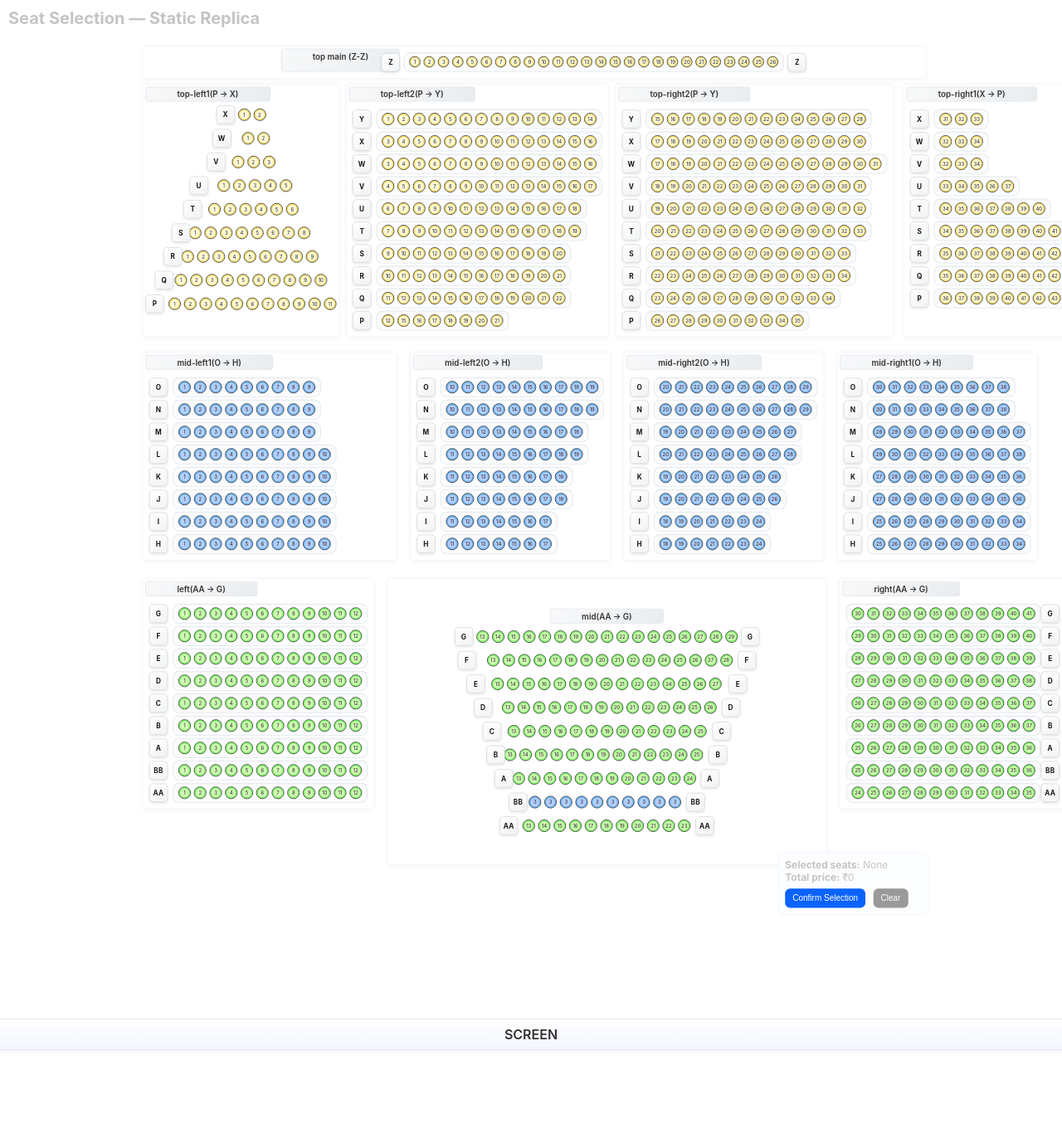
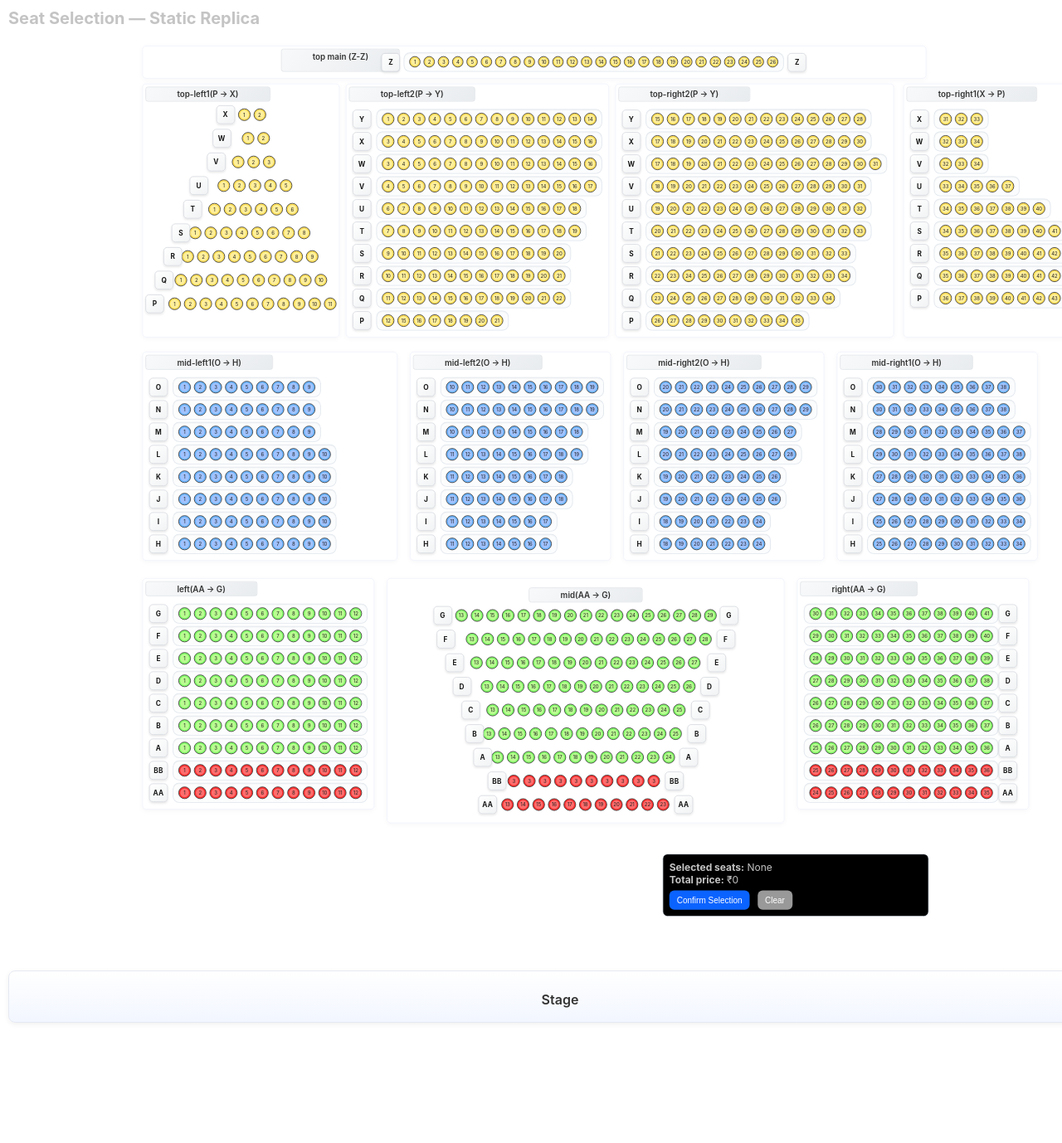
Before and after one commit to gaganRat3/book_my-show-Bhudev, a Django app: template templates/seat.html in a window 1280 px wide; the page is wider, and only the part inside the window is pictured. Shown: that part at 83% size. After the commit the page ends 1233 px from the top of that part, so only its background shows below. Run offline with Django 5.2, Linux system fonts and the light colour scheme; the template is opened without the code that fills it: most values are stand-ins (such as "Sample title", 1, 10 or a date in 2020).

Commit message:
good commit

```diff
--- a/templates/landing_form.html
+++ b/templates/landing_form.html
@@ -1,7 +1,7 @@
 <!DOCTYPE html>
 <html>
   <head>
-    <title>Welcome to Book My Show</title>
+    <title>Bhudev Kalakaar 2025 seat booking</title>
     <link rel="stylesheet" href="/static/styles.css" />
   </head>
   <body>
@@ -9,9 +9,9 @@
       <div class="movie-form-card">
         <div class="movie-form-header">
           <span class="movie-icon">🎬</span>
-          <h1>Welcome to Book My Show</h1>
+          <h1>Welcome to Bhudev Kalakaar 2025 seat booking </h1>
           <p class="movie-sub">
-            Book your tickets for the best events and movies!
+            Book your tickets for the best events!
           </p>
         </div>
         <form method="post">
--- a/templates/seat.html
+++ b/templates/seat.html
@@ -3,8 +3,8 @@
   <head>
         <script>
           window.seatPrices = JSON.parse('{{ seat_prices|safe }}');
-          // Debug: print seatPrices and selected seat labels
-          console.log('Seat Prices:', window.seatPrices);
+          // Debug: print seatPrices mapping
+          console.log('Seat Prices mapping:', window.seatPrices);
         </script>
     <meta charset="utf-8" />
     <meta name="viewport" content="width=device-width,initial-scale=1" />
@@ -35,14 +35,17 @@
     .screen {
     background: linear-gradient(180deg, #fff, #f2f6ff);
     text-align: center;
-        padding: 8px;
+       padding: 24px 454px 17px;
     border-radius: 8px;
-        margin: -150px;
+    margin: -140px auto 0 auto;   /* fixed: screen stays at the end */
+    width: 90%;
+    max-width: 420px;
     box-shadow: 0 2px 6px rgba(0, 0, 0, 0.06);
     color: #333;
     font-weight: 600;
     border: 1px solid #e6e9f2;
 }
+
 
       .seatmap {
         display: flex;
@@ -161,20 +164,27 @@
         border-color: #ffe5c8;
       }
         .orange {
-          background: #fff9db !important;
+          background: #ffef9c !important;
           color: #222 !important;
           border: 1.5px solid #222 !important;
-          box-shadow: 0 0 0 2px #ffe066 inset;
+          box-shadow: 0 0 0 2px #ffdc52 inset;
+        }
+
+          .red {
+          background: #ff6d6d !important;
+          color: #222 !important;
+          border: 1.5px solid #222 !important;
+          box-shadow: 0 0 0 2px #ff2a2a inset;
         }
 
         .blue {
-          background: #b5cefd !important;
+          background: #a1c2ff !important;
           color: #222 !important;
           border: 1.5px solid #222 !important;
           box-shadow: 0 0 0 2px #66b5ff inset;
         }
         .green {
-          background: #d1fdb5 !important;
+          background: #bafc91 !important;
           color: #222 !important;
           border: 1.5px solid #222 !important;
           box-shadow: 0 0 0 2px #7dff66 inset;
@@ -681,7 +691,7 @@
         margin-top: 12px;
         padding: 10px;
         border-radius: 8px;
-        background: #fbfdff;
+        background: #000000;
         border: 1px solid #eef6ff;
       }
       .btn {
@@ -781,14 +791,14 @@
         flex-direction: column;
         align-items: center;
         min-width: 609px;
-        padding: 48px;
+        padding: 14px;
       }
 
       .section-right {
             position: absolute;
-        bottom: -75px;
+    bottom: -146px;
     right: 0;
-        width: 220px;
+    width: 406px;
     min-width: 200px;
     margin: 0;
       }
@@ -2799,24 +2809,24 @@
                 <div class="row-horizontal">
                   <div class="row-label-left">BB</div>
                   <div class="seats-horizontal">
-                    <div class="seat green" data-id="BB-1"><span>1</span></div>
-                    <div class="seat green" data-id="BB-2"><span>2</span></div>
-                    <div class="seat green" data-id="BB-3"><span>3</span></div>
-                    <div class="seat green" data-id="BB-4"><span>4</span></div>
-                    <div class="seat green" data-id="BB-5">
+                    <div class="seat red reserved" data-id="BB-1"><span>1</span></div>
+                    <div class="seat red reserved" data-id="BB-2"><span>2</span></div>
+                    <div class="seat red reserved" data-id="BB-3"><span>3</span></div>
+                    <div class="seat red reserved" data-id="BB-4"><span>4</span></div>
+                    <div class="seat red reserved" data-id="BB-5">
                       <span>5</span>
                     </div>
-                    <div class="seat green" data-id="BB-6"><span>6</span></div>
-                    <div class="seat green" data-id="BB-7"><span>7</span></div>
-                    <div class="seat green" data-id="BB-8"><span>8</span></div>
-                    <div class="seat green" data-id="BB-9"><span>9</span></div>
-                    <div class="seat green" data-id="BB-10">
+                    <div class="seat red reserved" data-id="BB-6"><span>6</span></div>
+                    <div class="seat red reserved" data-id="BB-7"><span>7</span></div>
+                    <div class="seat red reserved" data-id="BB-8"><span>8</span></div>
+                    <div class="seat red reserved" data-id="BB-9"><span>9</span></div>
+                    <div class="seat red reserved" data-id="BB-10">
                       <span>10</span>
                     </div>
-                    <div class="seat green" data-id="BB-11">
+                    <div class="seat red reserved" data-id="BB-11">
                       <span>11</span>
                     </div>
-                    <div class="seat green" data-id="BB-12">
+                    <div class="seat red reserved" data-id="BB-12">
                       <span>12</span>
                     </div>
                   </div>
@@ -2826,24 +2836,24 @@
                 <div class="row-horizontal">
                   <div class="row-label-left">AA</div>
                   <div class="seats-horizontal">
-                    <div class="seat green" data-id="AA-1"><span>1</span></div>
-                    <div class="seat green" data-id="AA-2"><span>2</span></div>
-                    <div class="seat green" data-id="AA-3"><span>3</span></div>
-                    <div class="seat green" data-id="AA-4">
+                    <div class="seat red reserved" data-id="AA-1"><span>1</span></div>
+                    <div class="seat red reserved" data-id="AA-2"><span>2</span></div>
+                    <div class="seat red reserved" data-id="AA-3"><span>3</span></div>
+                    <div class="seat red reserved" data-id="AA-4">
                       <span>4</span>
                     </div>
-                    <div class="seat green" data-id="AA-5"><span>5</span></div>
-                    <div class="seat green" data-id="AA-6"><span>6</span></div>
-                    <div class="seat green" data-id="AA-7"><span>7</span></div>
-                    <div class="seat green" data-id="AA-8"><span>8</span></div>
-                    <div class="seat green" data-id="AA-9"><span>9</span></div>
-                    <div class="seat green" data-id="AA-10">
+                    <div class="seat red reserved" data-id="AA-5"><span>5</span></div>
+                    <div class="seat red reserved" data-id="AA-6"><span>6</span></div>
+                    <div class="seat red reserved" data-id="AA-7"><span>7</span></div>
+                    <div class="seat red reserved" data-id="AA-8"><span>8</span></div>
+                    <div class="seat red reserved" data-id="AA-9"><span>9</span></div>
+                    <div class="seat red reserved" data-id="AA-10">
                       <span>10</span>
                     </div>
-                    <div class="seat green" data-id="AA-11">
+                    <div class="seat red reserved" data-id="AA-11">
                       <span>11</span>
                     </div>
-                    <div class="seat green" data-id="AA-12">
+                    <div class="seat red reserved" data-id="AA-12">
                       <span>12</span>
                     </div>
                   </div>
@@ -3082,7 +3092,7 @@
                   <div class="row-horizontal-alt">
                     <div class="row-label-left-alt">C</div>
                     <div class="seats-horizontal-alt">
-                      <div class="seat green data-id="C2-1">
+                      <div class="seat green" data-id="C2-1">
                         <span>13</span>
                       </div>
                       <div class="seat green" data-id="C2-2">
@@ -3221,34 +3231,34 @@
 <div class="row-horizontal-alt">
   <div class="row-label-left-alt">BB</div>
   <div class="seats-horizontal-alt">
-    <div class="seat blue reserved" data-id="F-3">
+    <div class="seat red reserved" data-id="F-3">
       <span>3</span>
     </div>
-    <div class="seat blue reserved" data-id="F-3">
+    <div class="seat red reserved" data-id="F-3">
       <span>3</span>
     </div>
-    <div class="seat blue reserved" data-id="F-3">
+    <div class="seat red reserved" data-id="F-3">
       <span>3</span>
     </div>
-    <div class="seat blue reserved" data-id="F-3">
+    <div class="seat red reserved" data-id="F-3">
       <span>3</span>
     </div>
-    <div class="seat blue reserved" data-id="F-3">
+    <div class="seat red reserved" data-id="F-3">
       <span>3</span>
     </div>
-    <div class="seat blue reserved" data-id="F-3">
+    <div class="seat red reserved" data-id="F-3">
       <span>3</span>
     </div>
-    <div class="seat blue reserved" data-id="F-3">
+    <div class="seat red reserved" data-id="F-3">
       <span>3</span>
     </div>
-    <div class="seat blue reserved" data-id="F-3">
+    <div class="seat red reserved" data-id="F-3">
       <span>3</span>
     </div>
-    <div class="seat blue reserved" data-id="F-3">
+    <div class="seat red reserved" data-id="F-3">
       <span>3</span>
     </div>
-    <div class="seat blue reserved" data-id="F-3">
+    <div class="seat red reserved" data-id="F-3">
       <span>3</span>
     </div>
   </div>
@@ -3258,37 +3268,37 @@
                   <div class="row-horizontal-alt">
                     <div class="row-label-left-alt">AA</div>
                     <div class="seats-horizontal-alt">
-                      <div class="seat green data-id="B2-1">
+                      <div class="seat red reserved" data-id="B2-1"  >
                         <span>13</span>
                       </div>
-                      <div class="seat green data-id="B2-2">
+                      <div class="seat red reserved" data-id="B2-2">
                         <span>14</span>
                       </div>
-                      <div class="seat green data-id="B2-3">
+                      <div class="seat red reserved" data-id="B2-3">
                         <span>15</span>
                       </div>
-                      <div class="seat green data-id="B2-4">
+                      <div class="seat red reserved" data-id="B2-4">
                         <span>16</span>
                       </div>
-                      <div class="seat green data-id="B2-5">
+                      <div class="seat red reserved" data-id="B2-5">
                         <span>17</span>
                       </div>
-                      <div class="seat green data-id="B2-6">
+                      <div class="seat red reserved" data-id="B2-6">
                         <span>18</span>
                       </div>
-                      <div class="seat green" data-id="B2-7">
+                      <div class="seat red reserved" data-id="B2-7">
                         <span>19</span>
                       </div>
-                      <div class="seat green" data-id="B2-8">
+                      <div class="seat red reserved" data-id="B2-8">
                         <span>20</span>
                       </div>
-                      <div class="seat green" data-id="B2-9">
+                      <div class="seat red reserved" data-id="B2-9">
                         <span>21</span>
                       </div>
-                      <div class="seat green" data-id="B2-10">
+                      <div class="seat red reserved" data-id="B2-10">
                         <span>22</span>
                       </div>
-                      <div class="seat green" data-id="B2-11">
+                      <div class="seat red reserved" data-id="B2-11">
                         <span>23</span>
                       </div>
                     </div>
@@ -3451,40 +3461,40 @@
                 <!-- Row BB Block -->
                 <div class="row-horizontal">
                   <div class="seats-horizontal">
-                    <div class="seat green" data-id="BBR-1">
+                    <div class="seat red reserved" data-id="BBR-1">
                       <span>25</span>
                     </div>
-                    <div class="seat green" data-id="BBR-2">
+                    <div class="seat red reserved" data-id="BBR-2">
                       <span>26</span>
                     </div>
-                    <div class="seat green" data-id="BBR-3">
+                    <div class="seat red reserved" data-id="BBR-3">
                       <span>27</span>
                     </div>
-                    <div class="seat green" data-id="BBR-4">
+                    <div class="seat red reserved" data-id="BBR-4">
                       <span>28</span>
                     </div>
-                    <div class="seat green" data-id="BBR-5">
+                    <div class="seat red reserved" data-id="BBR-5">
                       <span>29</span>
                     </div>
-                    <div class="seat green" data-id="BBR-6">
+                    <div class="seat red reserved" data-id="BBR-6">
                       <span>30</span>
                     </div>
-                    <div class="seat green" data-id="BBR-7">
+                    <div class="seat red reserved" data-id="BBR-7">
                       <span>31</span>
                     </div>
-                    <div class="seat green" data-id="BBR-8">
+                    <div class="seat red reserved" data-id="BBR-8">
                       <span>32</span>
                     </div>
-                    <div class="seat green" data-id="BBR-9">
+                    <div class="seat red reserved" data-id="BBR-9">
                       <span>33</span>
                     </div>
-                    <div class="seat green" data-id="BBR-10">
+                    <div class="seat red reserved" data-id="BBR-10">
                       <span>34</span>
                     </div>
-                    <div class="seat green" data-id="BBR-11">
+                    <div class="seat red reserved" data-id="BBR-11">
                       <span>35</span>
                     </div>
-                    <div class="seat green" data-id="BBR-12">
+                    <div class="seat red reserved" data-id="BBR-12">
                       <span>36</span>
                     </div>
                   </div>
@@ -3494,40 +3504,40 @@
                 <!-- Row AA Block -->
                 <div class="row-horizontal">
                   <div class="seats-horizontal">
-                    <div class="seat green" data-id="AAR-1">
+                    <div class="seat red reserved" data-id="AAR-1">
                       <span>24</span>
                     </div>
-                    <div class="seat green" data-id="AAR-2">
+                    <div class="seat red reserved" data-id="AAR-2">
                       <span>25</span>
                     </div>
-                    <div class="seat green" data-id="AAR-3">
+                    <div class="seat red reserved" data-id="AAR-3">
                       <span>26</span>
                     </div>
-                    <div class="seat green" data-id="AAR-4">
+                    <div class="seat red reserved" data-id="AAR-4">
                       <span>27</span>
                     </div>
-                    <div class="seat green" data-id="AAR-5">
+                    <div class="seat red reserved" data-id="AAR-5">
                       <span>28</span>
                     </div>
-                    <div class="seat green" data-id="AAR-6">
+                    <div class="seat red reserved" data-id="AAR-6">
                       <span>29</span>
                     </div>
-                    <div class="seat green" data-id="AAR-7">
+                    <div class="seat red reserved" data-id="AAR-7">
                       <span>30</span>
                     </div>
-                    <div class="seat green" data-id="AAR-8">
+                    <div class="seat red reserved" data-id="AAR-8">
                       <span>31</span>
                     </div>
-                    <div class="seat green" data-id="AAR-9">
+                    <div class="seat red reserved" data-id="AAR-9">
                       <span>32</span>
                     </div>
-                    <div class="seat green" data-id="AAR-10">
+                    <div class="seat red reserved" data-id="AAR-10">
                       <span>33</span>
                     </div>
-                    <div class="seat green" data-id="AAR-11">
+                    <div class="seat red reserved" data-id="AAR-11">
                       <span>34</span>
                     </div>
-                    <div class="seat green" data-id="AAR-12">
+                    <div class="seat red reserved" data-id="AAR-12">
                       <span>35</span>
                     </div>
                   </div>
@@ -3559,7 +3569,7 @@
       </div>
     </div>
 
-    <div class="screen">SCREEN</div>
+    <div class="screen">Stage</div>
 
     <script>
       // Basic seat selection logic (static replica)
@@ -3600,15 +3610,16 @@
       }
       function updateSummary() {
         const list = getSelected();
+        // Debug: print selected seat labels
+        console.log('Selected seat labels:', list);
         // Show price for each seat if available
         let seatSummary = list.map(label => {
-          // Try to get price from a global seatPrices object
           let price = window.seatPrices ? window.seatPrices[label] : undefined;
           if (price === undefined) {
             // Try alternate label formats (strip spaces, try uppercase)
             price = window.seatPrices ? window.seatPrices[label.replace(/\s+/g, '').toUpperCase()] : undefined;
           }
-          if (price) {
+          if (price !== undefined && price !== null) {
             return `${label} (₹${price})`;
           }
           return label;
@@ -3622,7 +3633,7 @@
             if (price === undefined) {
               price = window.seatPrices[label.replace(/\s+/g, '').toUpperCase()];
             }
-            if (price) {
+            if (price !== undefined && price !== null) {
               total += parseFloat(price);
             }
           });
@@ -3655,8 +3666,17 @@
           alert("Please select at least one seat.");
           return;
         }
-        // No confirmation alert, submit the form immediately
-        document.getElementById("selectedSeatsInput").value = picked.join(",");
+        // Remove any previous hidden inputs for selected seats
+        document.querySelectorAll('input[name="selected_seats"]').forEach(e => e.remove());
+        // Add a hidden input for each selected seat
+        const form = document.getElementById("seatForm");
+        picked.forEach(label => {
+          const input = document.createElement('input');
+          input.type = 'hidden';
+          input.name = 'selected_seats';
+          input.value = label;
+          form.appendChild(input);
+        });
         // Pass total price to payment page via localStorage
         let total = 0;
         if (window.seatPrices) {
@@ -3667,7 +3687,7 @@
           });
         }
         localStorage.setItem('totalPrice', total);
-        document.getElementById("seatForm").submit();
+        form.submit();
       });
 
       clearBtn.addEventListener("click", () => {
```
Also changed, not shown: core/views.py (+19 -7 lines), db.sqlite3. Lines whose indentation alone changed are shown as unchanged.
